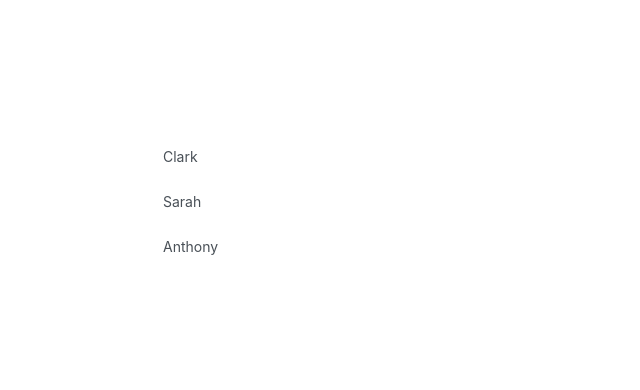
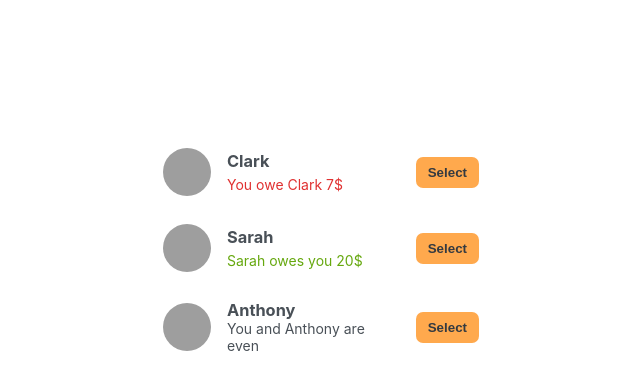
Before and after one commit to aswinss18/Split-Bill-App, a React (Create React App) app: page / in a window 1280 px wide. Shown: the top 390 px of the page, without its empty margins (79-719 px from the left). Built offline with nearby package versions, Linux system fonts and the light colour scheme; grey boxes are pictures that could not be loaded.

Commit message:
FriendList component is created

```diff
--- a/src/App.jsx
+++ b/src/App.jsx
@@ -42,5 +42,22 @@
   );
 }
 function Friend({ friend }) {
-  return <li>{friend.name}</li>;
+  return (
+    <li>
+      <img src={friend.image} alt={friend.image} />
+      <h3>{friend.name}</h3>
+      {friend.balance < 0 && (
+        <p className="red">
+          You owe {friend.name} {Math.abs(friend.balance)}$
+        </p>
+      )}
+      {friend.balance > 0 && (
+        <p className="green ">
+          {friend.name} owes you {Math.abs(friend.balance)}$
+        </p>
+      )}
+      {friend.balance === 0 && <p>You and {friend.name} are even</p>}
+      <button className="button">Select</button>
+    </li>
+  );
 }
```
